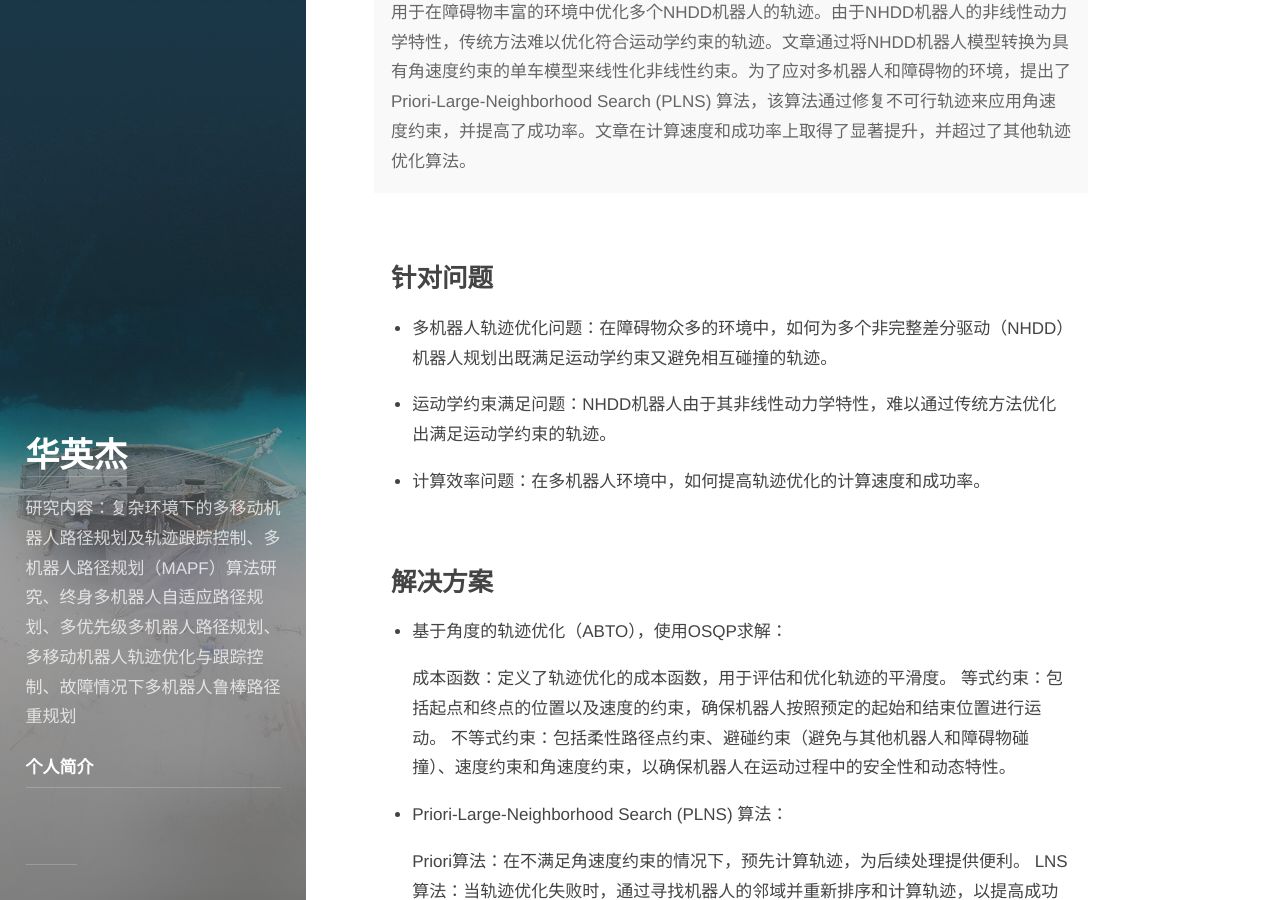
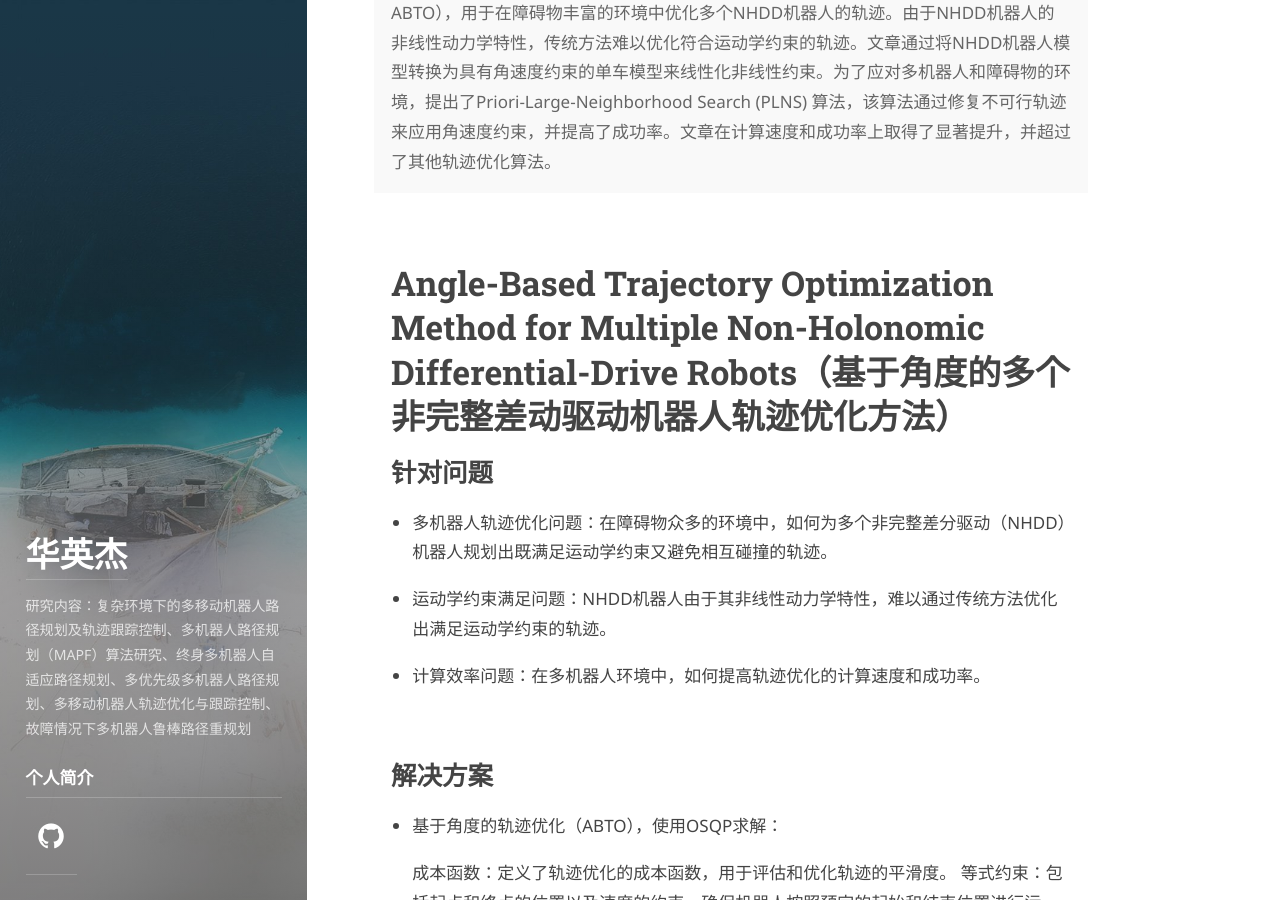
Before and after one commit to huawe-hero/hyj.github.io, a Jekyll site: the page built from _posts/2024-8-25-ABTO.md, in a window 1280 px wide and 900 px high, scrolled down 366 px. Built offline with Jekyll 4.4.1, drawn with Linux system fonts in a browser that asks for light colours; some web fonts are replaced.

Commit message:
first commit

```diff
--- a/_config.yml
+++ b/_config.yml
@@ -15,8 +15,8 @@ url:                   https://github.com/huawe-hero/hyj.github.io
 # When using GitHub Pages, set to '' when hosting a user- or organization page,
 # i.e. when the name of the repository looks like <username>.github.io.
 # Otherwise, set to /<name of repository> (with leading /, but without the < >).
-baseurl:              hyj.github.io
-#baseurl:              ''
+#baseurl:              hyj.github.io
+baseurl:              ''
 # Language of your content in 2-letter code, e.g.: en, de.
 # You may also provide a location, e.g.: en-us, de_AT.
 lang:                  en
--- a/_posts/2024-8-25-ABTO.md
+++ b/_posts/2024-8-25-ABTO.md
@@ -5,7 +5,7 @@ description: >
   文章提出了一种基于角度的轨迹优化方法（Angle-Based Trajectory Optimization, ABTO），用于在障碍物丰富的环境中优化多个NHDD机器人的轨迹。由于NHDD机器人的非线性动力学特性，传统方法难以优化符合运动学约束的轨迹。文章通过将NHDD机器人模型转换为具有角速度约束的单车模型来线性化非线性约束。为了应对多机器人和障碍物的环境，提出了Priori-Large-Neighborhood Search (PLNS) 算法，该算法通过修复不可行轨迹来应用角速度约束，并提高了成功率。文章在计算速度和成功率上取得了显著提升，并超过了其他轨迹优化算法。
 tags: [MAPF]
 ---
-
+# Angle-Based Trajectory Optimization Method for Multiple Non-Holonomic Differential-Drive Robots（基于角度的多个非完整差动驱动机器人轨迹优化方法）
 ## 针对问题
 
 * 多机器人轨迹优化问题：在障碍物众多的环境中，如何为多个非完整差分驱动（NHDD）机器人规划出既满足运动学约束又避免相互碰撞的轨迹。
```
Also changed, not shown: _posts/2024-4-24-MAPF.md (+1 -0 lines), _posts/2024-6-26-LAMP-MAPF.md (+1 -1 lines), _posts/2024-8-24-MAPR.md (+1 -1 lines), _posts/2024-8-26-MMRT-MPC.md (+1 -1 lines).
